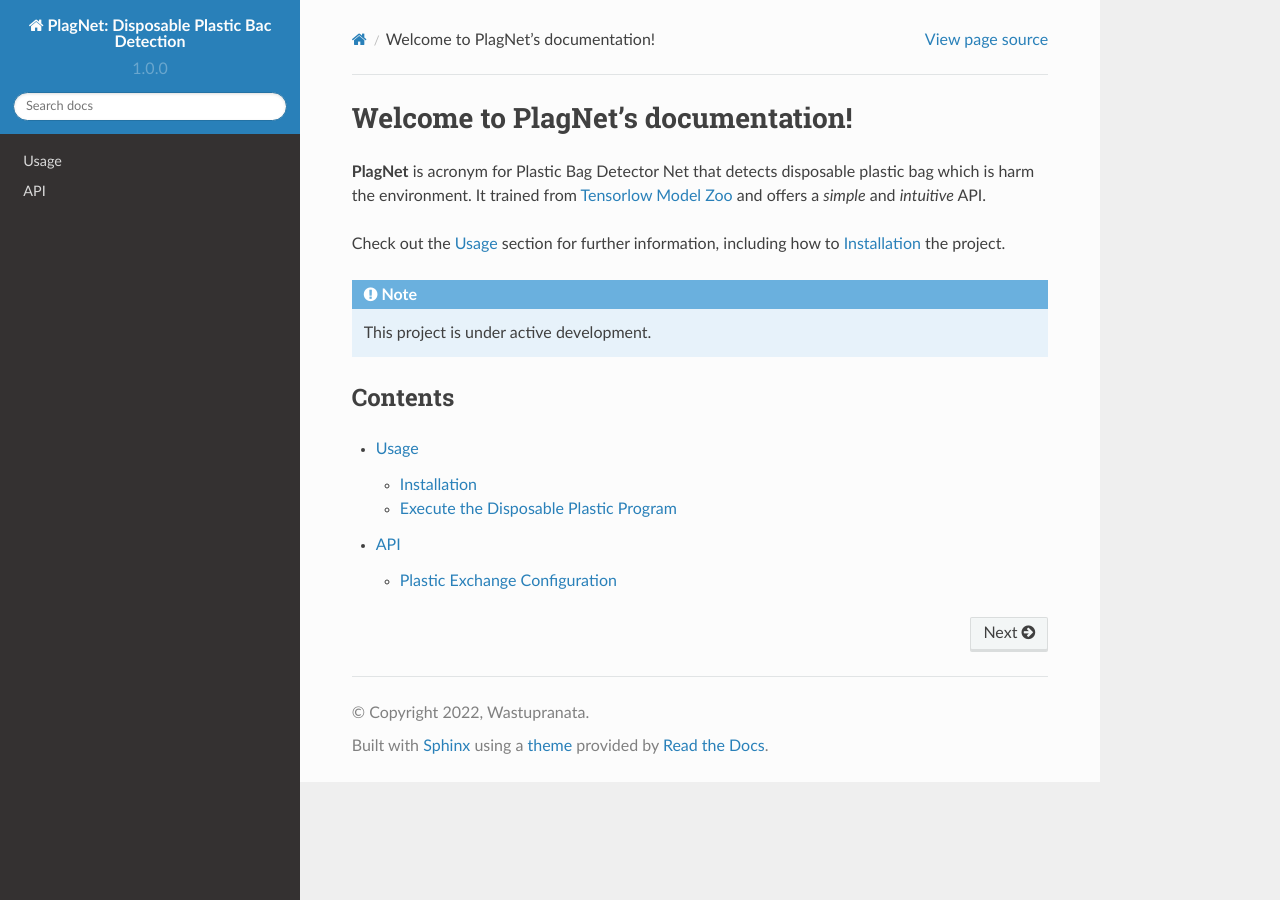
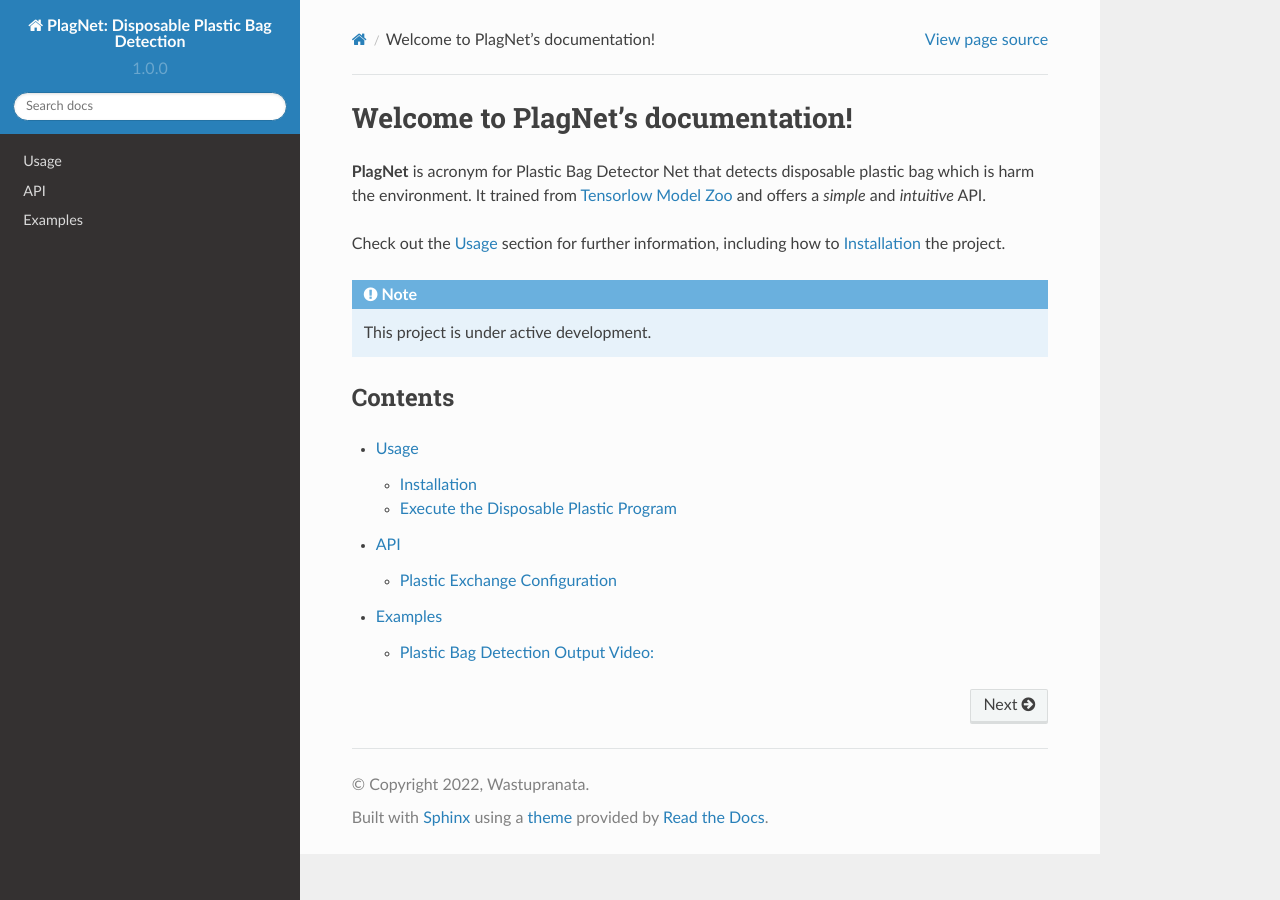
Before and after one commit to leomatt547/plagnet, a Sphinx documentation site: the page built from docs/source/index.rst, in a window 1280 px wide. Built offline with Sphinx 7.4.7 and the Read the Docs theme 2.0.0, drawn with Linux system fonts in a browser that asks for light colours.

Commit message:
fix video

```diff
--- a/docs/source/conf.py
+++ b/docs/source/conf.py
@@ -2,7 +2,7 @@
 
 # -- Project information
 
-project = 'PlagNet: Disposable Plastic Bac Detection'
+project = 'PlagNet: Disposable Plastic Bag Detection'
 copyright = '2022, Wastupranata'
 author = 'Wastupranata'
 
--- a/docs/source/index.rst
+++ b/docs/source/index.rst
@@ -19,3 +19,4 @@
 
    usage
    api
+   examples
```
Also changed, not shown: docs/source/examples.rst (+4 -3 lines).
